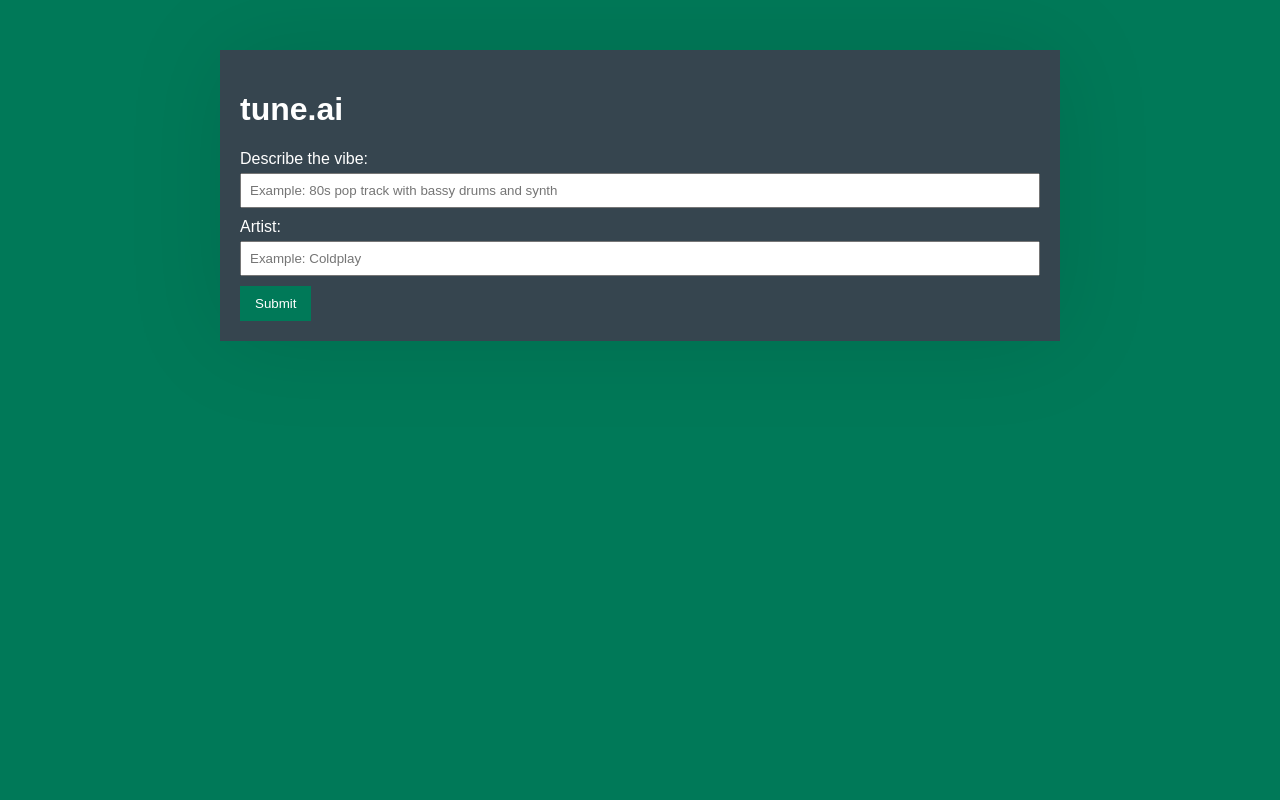
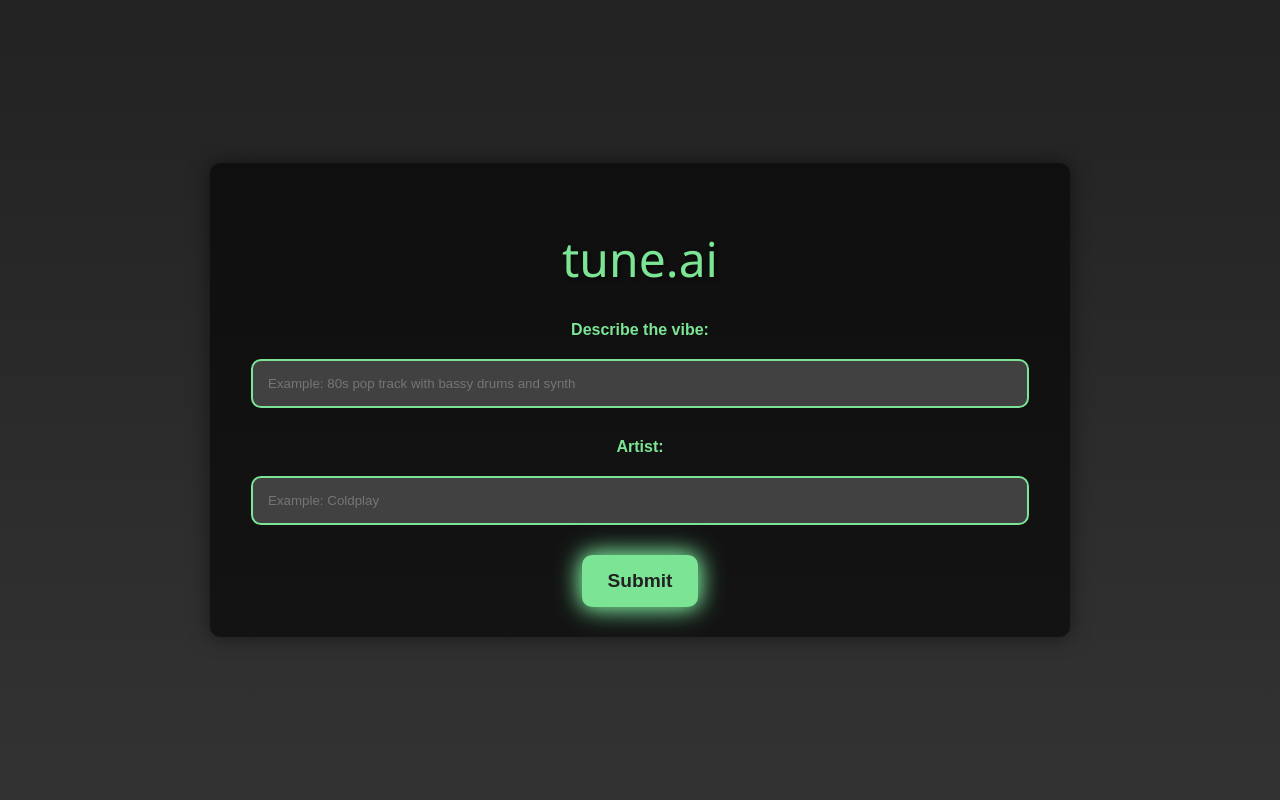
Before and after one commit to avi22bhattacharya/music-ai-generator, a Flask app: page / in a window 1280 px wide. Run offline with Flask 3, Linux system fonts and the light colour scheme.

Commit message:
fuckkk yeahhhh BIS

```diff
--- a/static/style.css
+++ b/static/style.css
@@ -1,44 +1,143 @@
 body {
-    font-family: Arial, sans-serif;
+    font-family: 'Arial', sans-serif;
     margin: 0;
     padding: 0;
-    background-color: #007958;
+    background: linear-gradient(to bottom, #222, #333);
+    color: #fff;
+    min-height: 100vh;
+    display: flex;
+    justify-content: center;
+    align-items: center;
 }
 
 .container {
+    width: 80%;
     max-width: 800px;
-    margin: 50px auto;
-    padding: 20px;
-    background-color: #36454F;
-    box-shadow: 0 0 100px rgba(0, 0, 0, 0.1);
+    padding: 30px;
+    background-color: rgba(0, 0, 0, 0.6);
+    border-radius: 10px;
+    box-shadow: 0 0 20px rgba(0, 0, 0, 0.5);
+    text-align: center;
 }
 
 h1 {
-    color: #ffffff;
+    color: #7BE495;
+    margin-bottom: 30px;
+    text-shadow: 2px 2px 4px rgba(0, 0, 0, 0.5);
+    font-family: 'Segoe UI', Tahoma, Geneva, Verdana, sans-serif; /* Updated font family */
+    font-size: 3rem; /* Increased font size */
+    font-weight: 500;
 }
 
 form {
-    margin-top: 20px;
+    margin-top: 30px;
 }
 
 label {
     display: block;
-    margin-bottom: 5px;
-    color: #fff;
-    /* label text color */
+    margin-bottom: 20px;
+    color: #7BE495; /* Minty green label color */
+    font-weight: bold;
 }
 
 input {
-    width: 100%;
-    padding: 8px;
+    width: calc(100% - 22px);
+    padding: 15px;
     box-sizing: border-box;
-    margin-bottom: 10px;
+    margin-bottom: 30px;
+    border: 2px solid #7BE495; /* Minty green border */
+    border-radius: 10px;
+    background-color: rgba(255, 255, 255, 0.2); /* Semi-transparent input background */
+    color: #fff;
 }
 
 button {
-    background-color: #007958;
+    font-family: 'Arial', sans-serif;
+    font-size: 1.2rem; /* Adjusted font size */
+    background-color: #7BE495; /* Minty green button color */
+    color: #222;
+    padding: 15px 25px;
+    border: none;
+    border-radius: 10px;
+    cursor: pointer;
+    font-weight: bold;
+    transition: background-color 0.3s ease;
+}
+
+button:hover {
+    background-color: #5DAD7F; /* Darker green on hover */
     color: #fff;
-    padding: 10px 15px;
-    border: none;
-    cursor: pointer;
 }
+
+/* Flashy animation for the button */
+@keyframes glowing {
+    0% {
+        box-shadow: 0 0 10px #7BE495;
+    }
+    50% {
+        box-shadow: 0 0 20px #7BE495, 0 0 30px #5DAD7F;
+    }
+    100% {
+        box-shadow: 0 0 10px #7BE495;
+    }
+}
+
+button.flashy {
+    animation: glowing 1.5s infinite; /* Apply the animation */
+}
+
+/* Existing styles */
+
+/* Style for audio controls */
+audio {
+    width: 100%;
+    margin-top: 20px;
+    /* background-color: rgba(0, 0, 0, 0.6); */
+    /* border-radius: 10px;
+    padding: 10px;
+    box-shadow: 0 0 10px rgba(0, 0, 0, 0.3);  */
+}
+
+/* Style for the entire audio control panel */
+audio::-webkit-media-controls-panel {
+    background-color: rgba(0, 0, 0, 0.6); /* Dark background for the entire audio control block */
+    border-radius: 5px; /* Rounded corners for the block */
+}
+
+/* Style for the audio progress bar */
+audio::-webkit-media-controls-timeline {
+    color: #7BE495; /* Progress bar color */
+    /* height: 5px;
+    border-radius: 5px;  */
+}
+
+/* Style for the time display */
+audio::-webkit-media-controls-current-time-display,
+audio::-webkit-media-controls-time-remaining-display {
+    color: #7BE495; /* Time display color */
+    font-weight: bold; /* Bold text */
+    text-shadow: none;
+}
+
+/* Style for the volume slider */
+audio::-webkit-media-controls-play-button,
+audio::-webkit-media-controls-pause-button,
+audio::-webkit-media-controls-mute-button,
+audio::-webkit-media-controls-volume-slider {
+    color: #7BE495; /* Volume slider background color */
+    /* height: 5px;
+    border-radius: 5px;  */
+}
+
+/* Style for the audio control buttons */
+/* audio::-webkit-media-controls-play-button,
+audio::-webkit-media-controls-pause-button,
+audio::-webkit-media-controls-mute-button,
+audio::-webkit-media-controls-volume-slider {
+    filter: invert(1);
+*/
+
+/* Remove default focus outline */
+audio:focus {
+    outline: none;
+}
```
